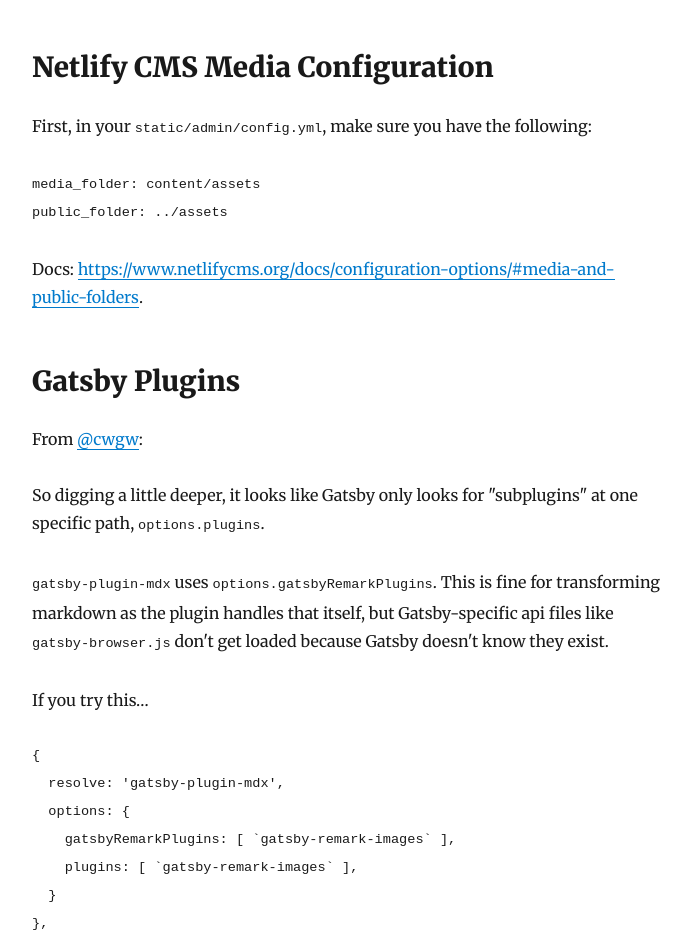
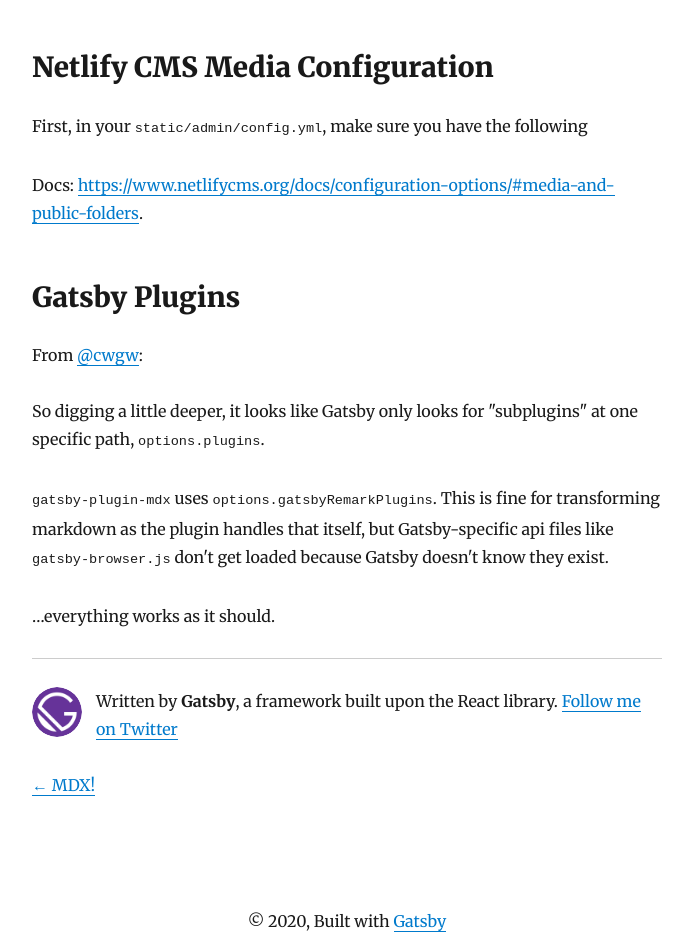
Before and after one commit to mau5ken/nutrionaly, a Gatsby site: page /blog/awesome-images/ in a window 1280 px wide. Shown: the part 534-1476 px from the top of the page, without its empty margins (293-984 px from the left). Built offline with nearby package versions, Linux system fonts and the light colour scheme; Gatsby itself is replaced by a stand-in of ours; some packages are replaced by stand-ins of ours.

Commit message:
Update Blog “awesome-images”

````diff
--- a/content/blog/awesome-images.md
+++ b/content/blog/awesome-images.md
@@ -8,12 +8,7 @@ description: Fix for gatsby-plugin-mdx and gatsby-remark-images
 
 ## Netlify CMS Media Configuration
 
-First, in your `static/admin/config.yml`, make sure you have the following:
-
-```
-media_folder: content/assets
-public_folder: ../assets
-```
+First, in your `static/admin/config.yml`, make sure you have the following
 
 Docs: https://www.netlifycms.org/docs/configuration-options/#media-and-public-folders.
 
@@ -25,16 +20,6 @@ So digging a little deeper, it looks like Gatsby only looks for "subplugins" at
 
 `gatsby-plugin-mdx` uses `options.gatsbyRemarkPlugins`. This is fine for transforming markdown as the plugin handles that itself, but Gatsby-specific api files like `gatsby-browser.js` don't get loaded because Gatsby doesn't know they exist.
 
-If you try this…
 
-```javascript
-{
-  resolve: 'gatsby-plugin-mdx',
-  options: {
-    gatsbyRemarkPlugins: [ `gatsby-remark-images` ],
-    plugins: [ `gatsby-remark-images` ],
-  }
-},
-```
 
 …everything works as it should.
````
